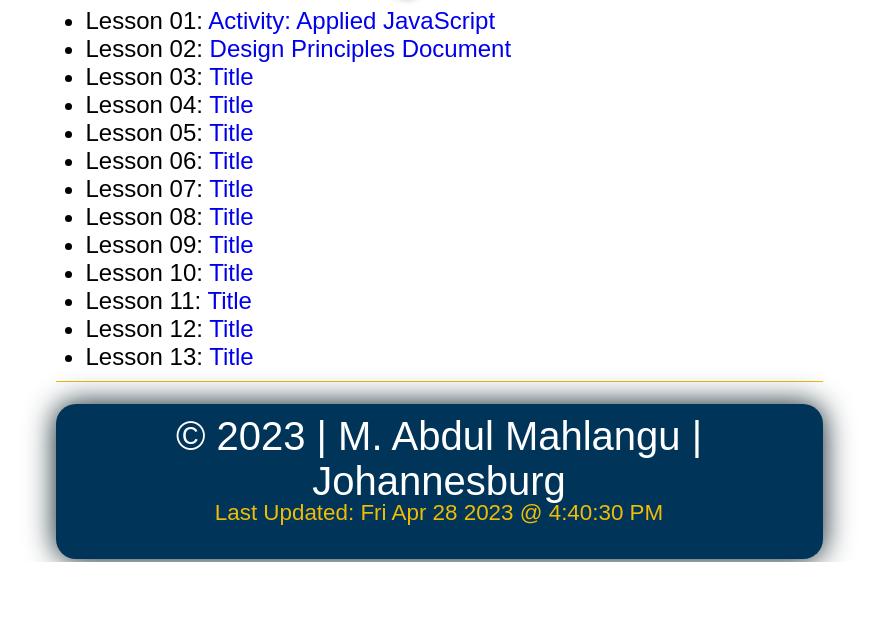
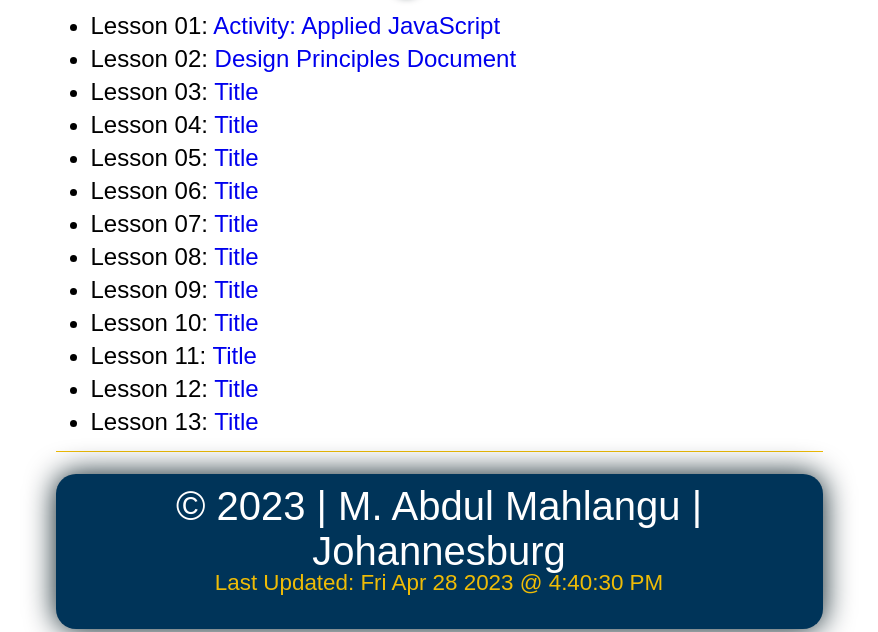
Before and after one commit to abdulmahl/wdd230, a plain HTML site: page index.html in a window 1280 px wide. Shown: the part 304-936 px from the top of the page, without its empty margins (201-1079 px from the left). Before the commit the page ends 866 px from the top, so only its background shows below. Drawn offline with Linux system fonts and the light colour scheme; a web font is replaced by a local one.

Commit message:
Added some margin

```diff
--- a/week01/styles/main.css
+++ b/week01/styles/main.css
@@ -57,6 +57,7 @@ li {
   margin-left: 30px;
   position: relative;
   bottom: 6px;
+  margin: 5% 0;
 }
 
 #year {
--- a/week01/styles/medium.css
+++ b/week01/styles/medium.css
@@ -43,6 +43,8 @@
     li {
         position: relative;
         bottom: 10px;
+        margin: 5px auto;
+        margin-left: 35px;
     }
 
     footer {
```
